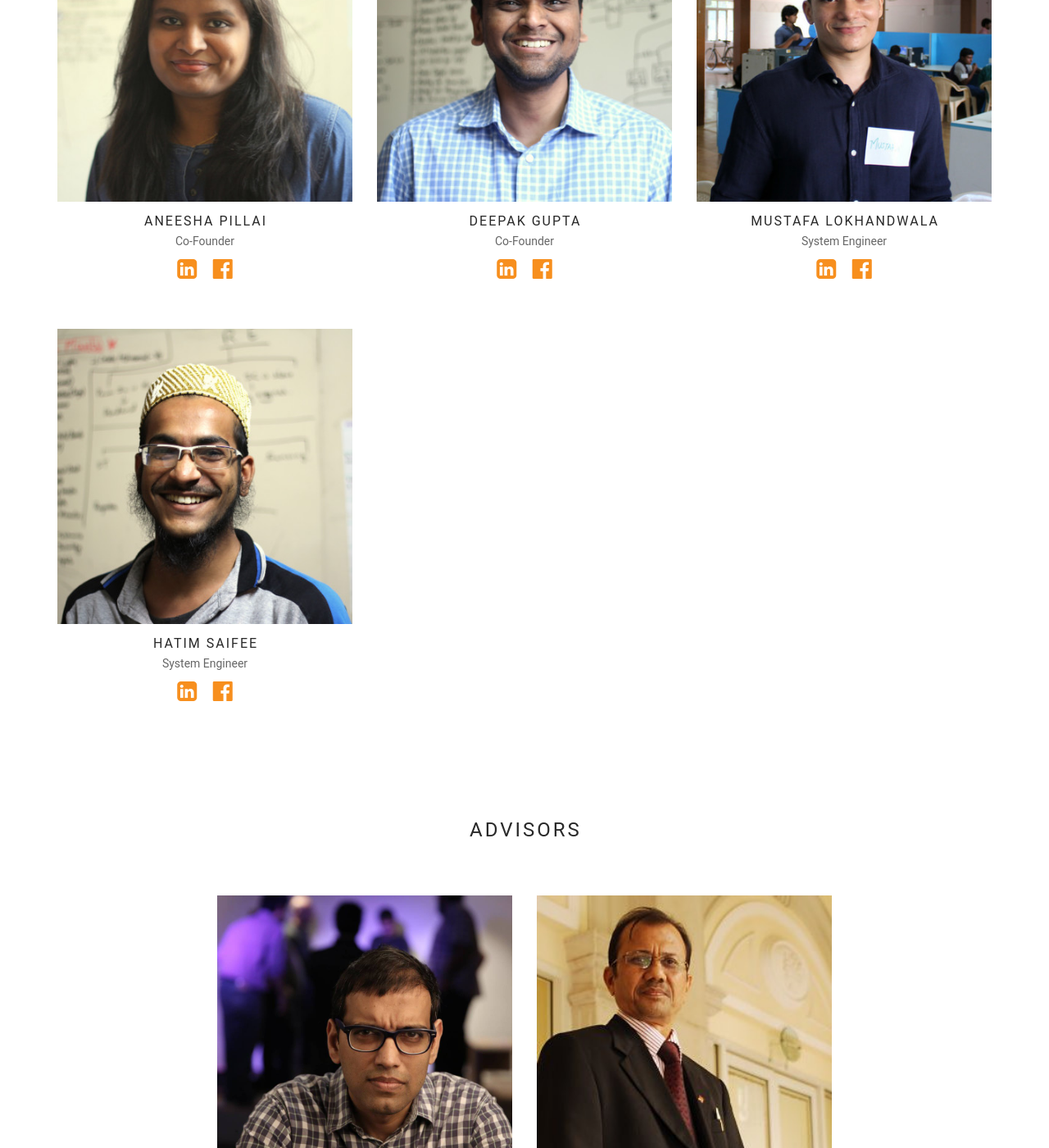
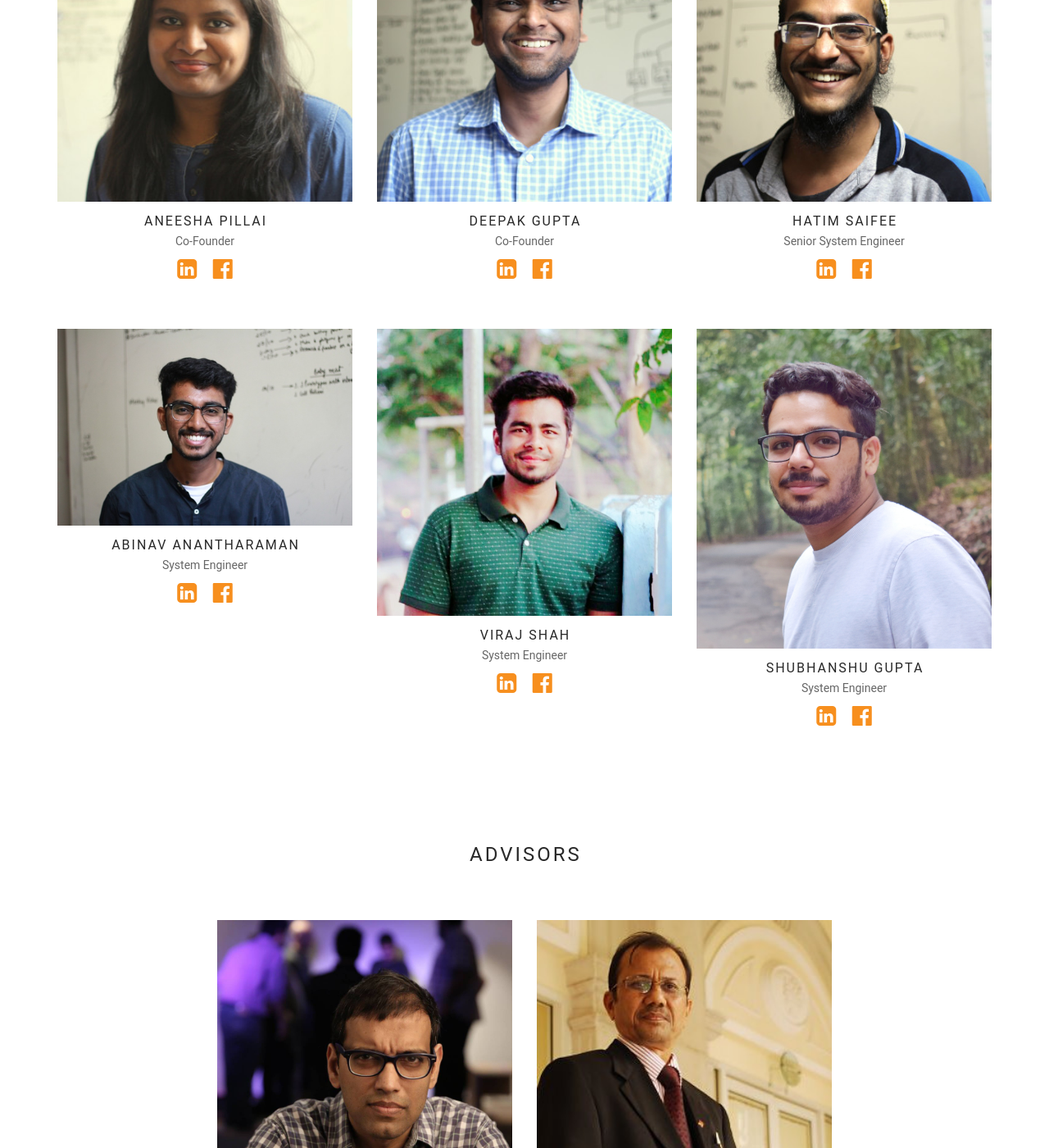
Before and after one commit to akshatkedia/fresher-foundry, a Jekyll site: the page built from about.md, in a window 1280 px wide and 1400 px high, scrolled down 1107 px. Shown: the whole window at 82% size. Built offline with Jekyll 4.4.1, drawn with Linux system fonts in a browser that asks for light colours.

Commit message:
Updated Abinav Small and 3 other files

```diff
--- a/about.md
+++ b/about.md
@@ -11,15 +11,25 @@ team:
   linkedin: https://in.linkedin.com/in/dgupta85
   facebook: https://www.facebook.com/deepak.gupta.5688
   position: Co-Founder
-- name: Mustafa Lokhandwala
-  image: "/uploads/1-ea505c.jpg"
-  linkedin: https://in.linkedin.com/in/lokhandwalamustafa
-  facebook: https://www.facebook.com/profile.php?id=1664054815&fref=ts
-  position: System Engineer
 - name: Hatim Saifee
   image: "/uploads/Hatim.JPG"
   linkedin: https://in.linkedin.com/in/hhshatimsaifee
   facebook: https://www.facebook.com/hhshatimsaifee
+  position: Senior System Engineer
+- name: Abinav Anantharaman
+  image: "/uploads/abinav%20small.jpg"
+  linkedin: https://www.linkedin.com/in/abinav-anantharaman-ba037a118/
+  facebook: https://www.facebook.com/abinav.ananthraman
+  position: System Engineer
+- name: Viraj Shah
+  image: "/uploads/viraj.jpg"
+  linkedin: https://www.linkedin.com/in/viraj-shah-381711104/
+  facebook: https://www.facebook.com/viraj.shah.96
+  position: System Engineer
+- name: Shubhanshu Gupta
+  image: "/uploads/Shubhanshu.jpeg"
+  linkedin: https://www.linkedin.com/in/shubhanshu-gupta-87116a10a/
+  facebook: https://www.facebook.com/shubhanshu.gupta.7374
   position: System Engineer
 advisors:
 - name: Yogesh Upadhyaya
```
Also changed, not shown: _uploads/Shubhanshu.jpeg (added), _uploads/abinav small.jpg (added), _uploads/viraj.jpg (added).
